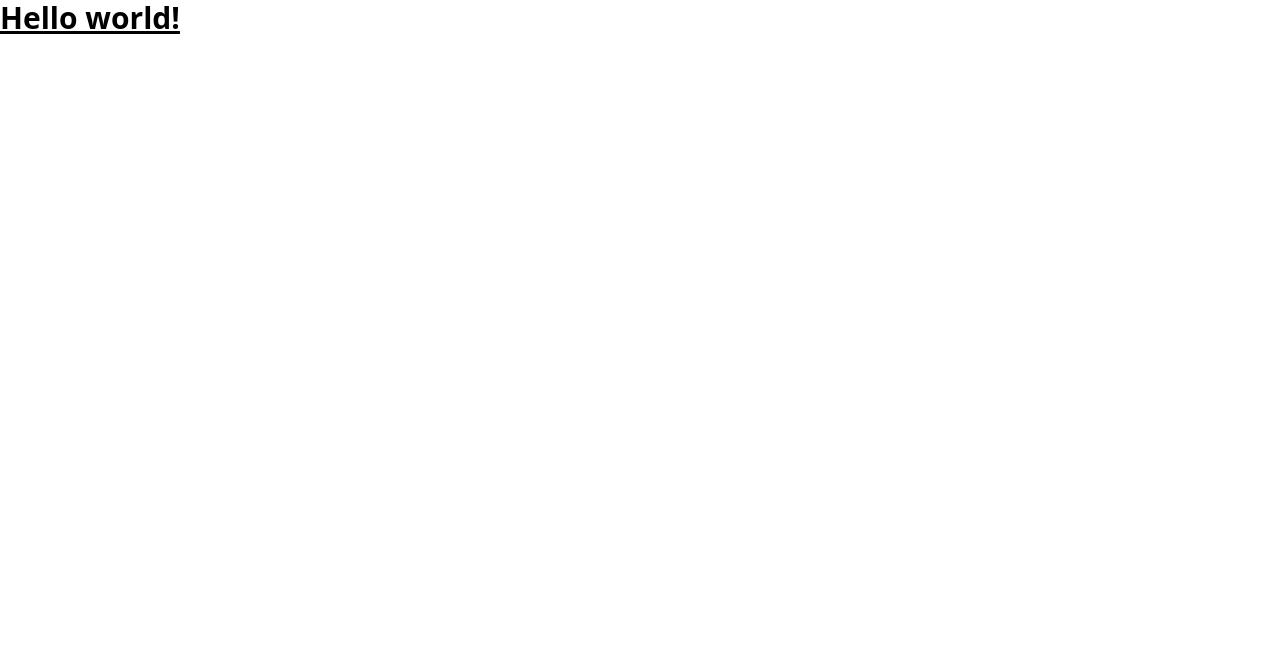
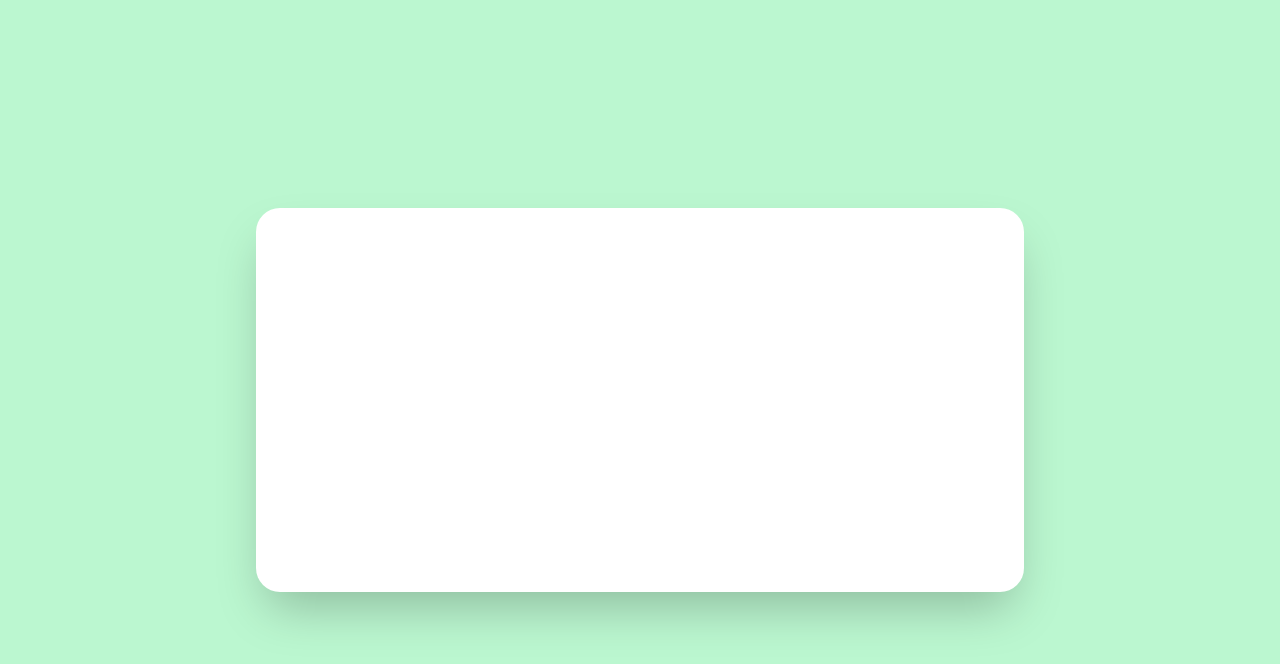
Before and after one commit to kim-fransson/big-dev-soon-business-card-freerun-jq6a6u, a React (Vite) app: page / in a window 1280 px wide. Shown: the top 664 px of the page. Built offline with nearby package versions, Linux system fonts and the light colour scheme.

Commit message:
UI container

```diff
--- a/package.json
+++ b/package.json
@@ -33,6 +33,7 @@
     "lint-staged": "15.1.0",
     "postcss": "8.4.31",
     "prettier": "3.1.0",
+    "prettier-plugin-tailwindcss": "0.5.7",
     "tailwindcss": "3.3.5",
     "vite": "^4.4.5"
   }
--- a/src/App.jsx
+++ b/src/App.jsx
@@ -1,3 +1,7 @@
 export default function App() {
-  return <h1 className="text-3xl font-bold underline">Hello world!</h1>;
+  return (
+    <div className="bg-green-200 min-h-screen flex items-center justify-center">
+      <main className="bg-white rounded-3xl max-w-3xl w-full shadow-2xl h-96"></main>
+    </div>
+  );
 }
```
Also changed, not shown: 1 other file (tests, documents, lock files or other folders).
